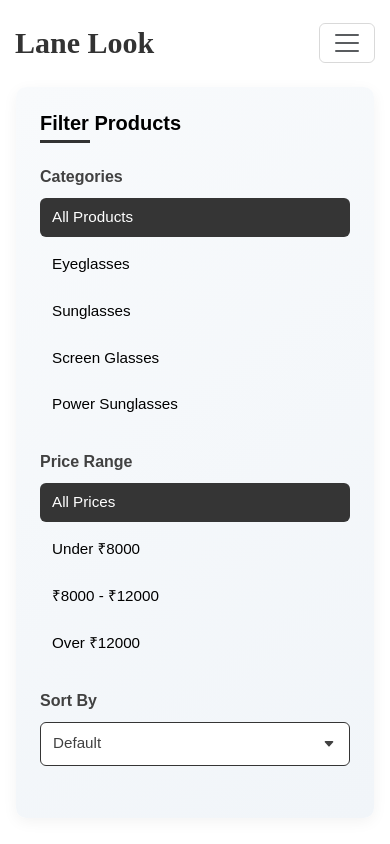
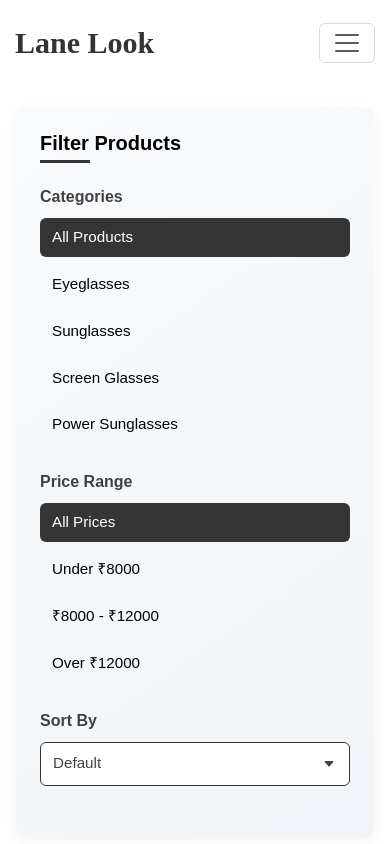
Before and after one commit to Atharva-xD/LaneLook, a React (Create React App) app: page /shop in a window 390 px wide. Shown: the top 844 px of the page. Built offline with nearby package versions, Linux system fonts and the light colour scheme.

Commit message:
changed the responsiveness of the components

```diff
--- a/src/components/NavLinks/About.css
+++ b/src/components/NavLinks/About.css
@@ -4,18 +4,18 @@
   padding: 20px;
   background-color: #fff;
   border-radius: 8px;
-  font-family: 'Poppins', sans-serif;
+  font-family: 'poppins';
 }
 
 .about-content-wrapper {
   display: flex;
   flex-wrap: wrap;
   justify-content: space-between;
-  align-items: flex-start; /* Changed to flex-start for better alignment */
+  align-items: center;
 }
 
 .about-content {
-  width: 100%; /* Default to full width on small screens */
+  width: 45%;
   margin-bottom: 30px;
 }
 
@@ -25,12 +25,12 @@
   line-height: 1.5;
 }
 
-.about-section p {
+.about-section p{
   text-align: justify;
   margin: 5px;
 }
 
-.about-section h2 {
+.about-section h2{
   text-align: center;
   margin: 5px;
 }
@@ -43,7 +43,7 @@
 }
 
 .about-team {
-  width: 100%; /* Default to full width on small screens */
+  width: 45%;
   margin-top: 30px;
 }
 
@@ -55,7 +55,7 @@
 
 .team-member {
   margin: 20px;
-  width: calc(33.33% - 20px); /* Default to 3 members per row */
+  width: calc(33.33% - 20px);
   text-align: center;
 }
 
@@ -76,7 +76,6 @@
   color: #666;
 }
 
-/* Media Queries for Responsiveness */
 @media (max-width: 768px) {
   .about-content {
     width: 100%; /* Full width on medium screens */
--- a/src/components/NavLinks/Shop.css
+++ b/src/components/NavLinks/Shop.css
@@ -286,6 +286,12 @@
     cursor: pointer;
 }
 
+.clearfix::after {
+    content: "";
+    clear: both;
+    display: table;
+}
+
 /* Responsive styles */
 @media (min-width: 768px) {
     .shop-content {
@@ -310,10 +316,16 @@
 
     .filter-sidebar {
         margin-bottom: 1.5rem;
+        position: relative; /* Ensure it stays in flow */
+        z-index: 1; /* Ensure it stays above the products */
     }
 
     .products-grid {
         grid-template-columns: repeat(auto-fill, minmax(240px, 1fr));
+    }
+
+    .products-container {
+        margin-top: 1rem; /* Add margin to separate from filter */
     }
 }
 
--- a/src/components/NavLinks/Shop.js
+++ b/src/components/NavLinks/Shop.js
@@ -170,7 +170,7 @@ const Shop = () => {
     <div className="shop-container container">
       {/* <h2 className="shop-title">Shop Our Collection</h2> */}
 
-      <div className="shop-content">
+      <div className="shop-content clearfix">
         {/* Filter Sidebar */}
         <div className="filter-sidebar">
           <h3 className="filter-title">Filter Products</h3>
@@ -181,12 +181,14 @@ const Shop = () => {
             <ul className="filter-list">
               {categories.map(category => (
                 <li key={category.id} className="filter-option">
+                  <a href='#shopping-products'>
                     <button
                       className={`filter-button ${selectedCategory === category.id ? 'active' : ''}`}
                       onClick={() => setSelectedCategory(category.id)}
                     >
                       {category.name}
                     </button>
+                  </a>
                 </li>
               ))}
             </ul>
@@ -198,12 +200,14 @@ const Shop = () => {
             <ul className="filter-list">
               {priceRanges.map(range => (
                 <li key={range.id} className="filter-option">
+                  <a href='#shopping-products'>
                     <button
                       className={`filter-button ${selectedPriceRange === range.id ? 'active' : ''}`}
                       onClick={() => setSelectedPriceRange(range.id)}
                     >
                       {range.name}
                     </button>
+                  </a>
                 </li>
               ))}
             </ul>
@@ -226,7 +230,7 @@ const Shop = () => {
         </div>
 
         {/* Products Container */}
-        <div className="products-container">
+        <div className="products-container" id='shopping-products'>
           <div className="products-grid">
             {sortedProducts.map(product => (
               <motion.div
```
Lines whose indentation alone changed are shown as unchanged.
